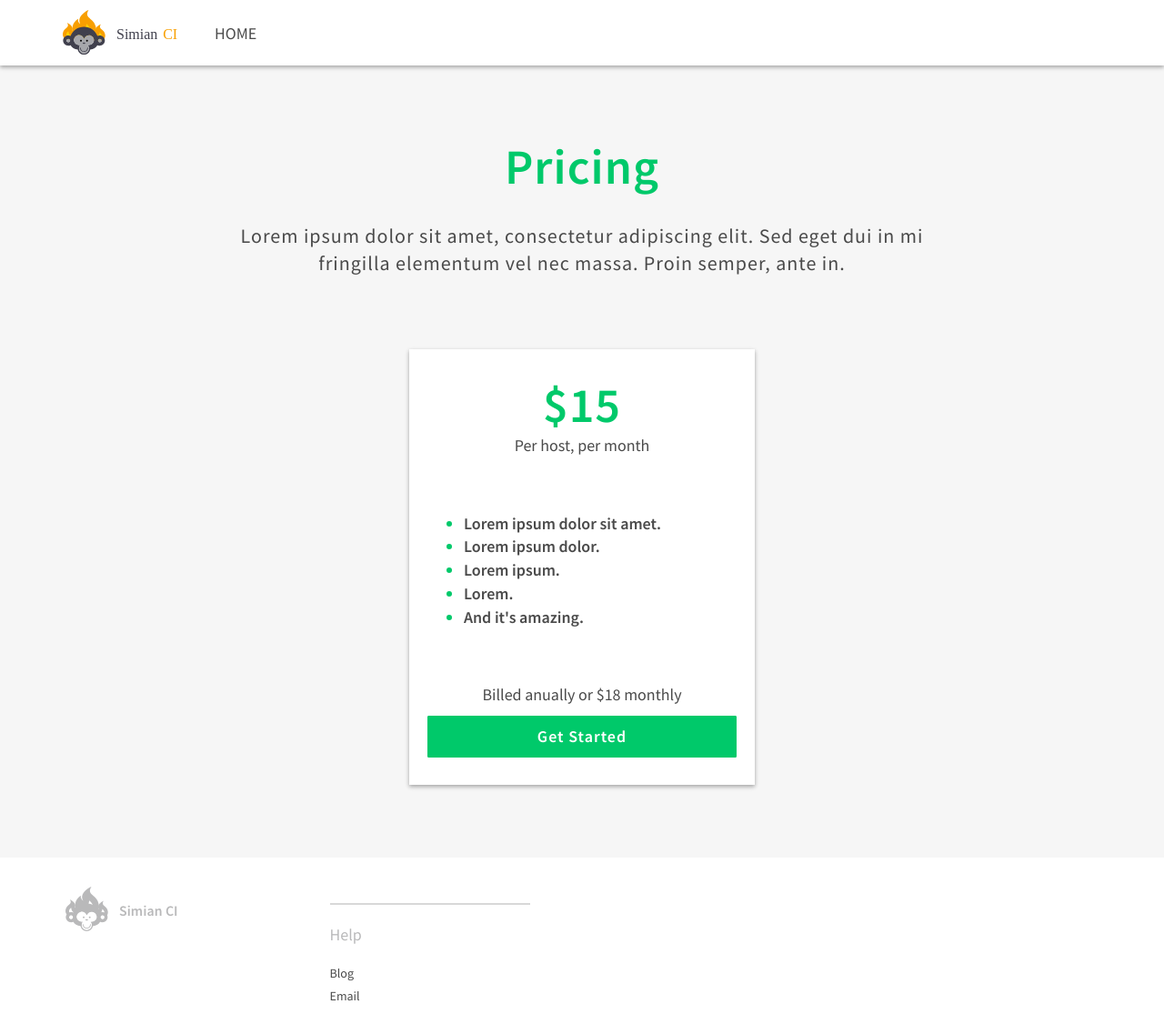
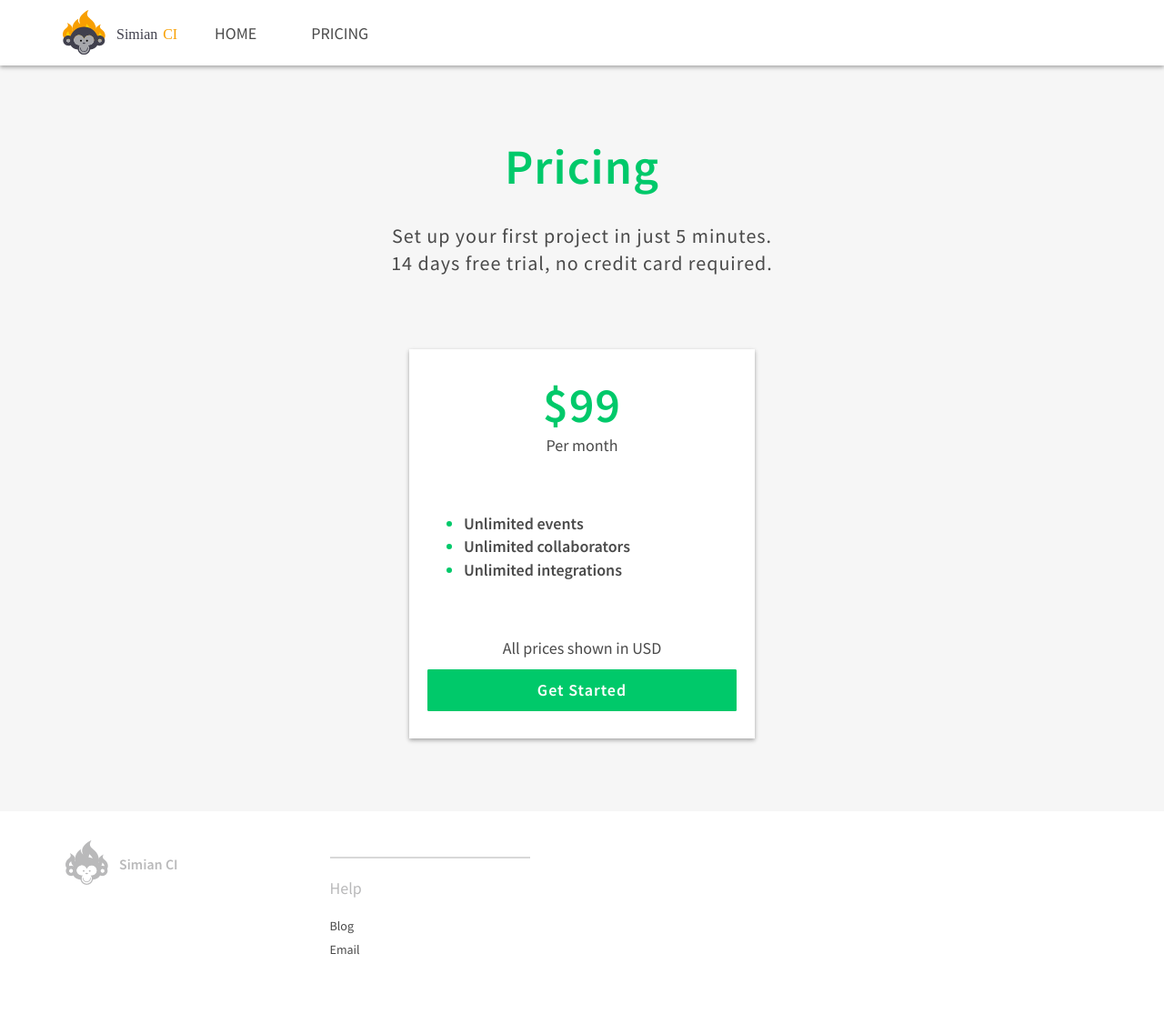
Before and after one commit to simian-ci/simian-ci.github.io, a Jekyll site: the page built from pricing.html, in a window 1280 px wide. Shown: the whole page at 91% size. Built offline with Jekyll 4.4.1, drawn with Linux system fonts in a browser that asks for light colours; nearby versions of some CDN libraries; a script that is not in the unit is left out; after the commit the page ends 1086 px from its top, so only the background shows below that.

Commit message:
adding intercom cheap integration, adding pricing page back

```diff
--- a/_includes/header.html
+++ b/_includes/header.html
@@ -12,6 +12,7 @@
     <div class="collapse navbar-collapse" id="bs-example-navbar-collapse-1">
       <ul class="nav navbar-nav">
         <li class="active"><a href="/">HOME</a></li>
+        <li class="active"><a href="/pricing">PRICING</a></li>
       </ul>
       <ul class="nav navbar-nav navbar-right">
       </ul>
--- a/_includes/pricing.html
+++ b/_includes/pricing.html
@@ -22,7 +22,7 @@
           </div>
           <div class="pricing-panel-footer">
             <p>{{ page.pricing.billing-text }}</p>
-            <a class="btn btn-primary btn-lg btn-block" href="{{ page.pricing.url }}">Get Started</a>
+            <a class="btn btn-primary btn-lg btn-block" onclick="Intercom('showNewMessage', '{{ page.pricing.intercom-message-text }}')" href="{{ page.pricing.url }}">Get Started</a>
           </div>
         </div>
       </div>
--- a/index.html
+++ b/index.html
@@ -3,8 +3,8 @@ title: Home
 layout: default
 
 lead-section:
-  lead-text: "Test the resilience of your infrastructure"
-  sublead-text: "Continuous integration service that simulates infrastructure failures, at times your team can monitor."
+  lead-text: "Test the resilience of your application stack"
+  sublead-text: "Simulate insfrastructure errors at times your team can monitor."
 
 features-section:
   title: Features
@@ -34,7 +34,7 @@ supported-platforms:
     logo-url: "/images/logo-docker.png"
 
 cta-section:
-  title: "Interested in simulating infrastructures failures in your stack with Simian CI?"
+  title: "Interested in testing infrastructure failures with Simian CI?"
 ---
 
 {% include lead-section.html %}
--- a/pricing.html
+++ b/pricing.html
@@ -3,18 +3,18 @@ title: Pricing
 layout: default
 
 lead: Pricing
-leading-text: "Lorem ipsum dolor sit amet, consectetur adipiscing elit. Sed eget dui in mi fringilla elementum vel nec massa. Proin semper, ante in."
+leading-text: "Set up your first project in just 5 minutes. <br />
+14 days free trial, no credit card required."
 
 pricing:
-  price: $15
-  sublead-text: Per host, per month
+  price: $99
+  sublead-text: Per month
   features:
-    - Lorem ipsum dolor sit amet.
-    - Lorem ipsum dolor.
-    - Lorem ipsum.
-    - Lorem.
-    - And it's amazing.
-  billing-text: Billed anually or $18 monthly
+    - Unlimited events
+    - Unlimited collaborators
+    - Unlimited integrations
+  billing-text: All prices shown in USD
+  intercom-message-text: I would like to know more about your product, my email address is example@example.com 😀
   url: '#'
 ---
 
```
